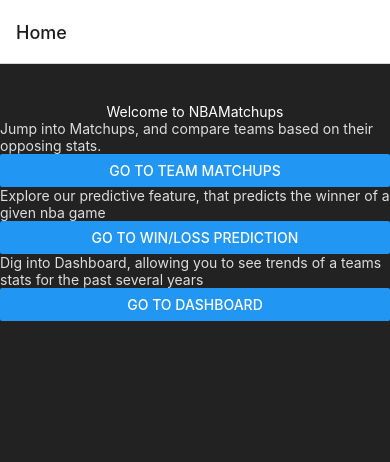
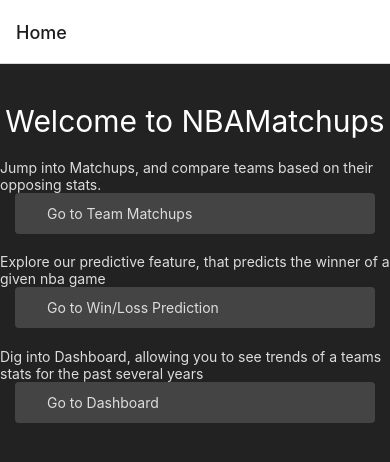
Before and after one commit to parathan/NBAMatchups, a React Native app in the folder MobileApp/: screen /Home in a window 390 px wide. Shown: the top 462 px of the page. Built offline with nearby package versions, Linux system fonts and the light colour scheme.

Commit message:
change button to pressable and add styling

```diff
--- a/MobileApp/src/screens/HomeScreen.js
+++ b/MobileApp/src/screens/HomeScreen.js
@@ -1,5 +1,5 @@
 import { StatusBar } from 'expo-status-bar';
-import { Button, StyleSheet, Text, View } from 'react-native';
+import { Button, Pressable, StyleSheet, Text, View } from 'react-native';
 
 export default function HomeScreen() {
     return (
@@ -8,15 +8,22 @@
             <Text style={styles.text}>
                 Jump into Matchups, and compare teams based on their opposing stats.
             </Text>
-            <Button title='Go to Team Matchups'/>
+            <Pressable style={styles.button}>
+                <Text style={styles.buttonLabel}>Go to Team Matchups</Text>
+            </Pressable>
             <Text style={styles.text}>
                 Explore our predictive feature, that predicts the winner of a given nba game
             </Text>
-            <Button title="Go to Win/Loss Prediction" />
+            <Pressable style={styles.button}>
+                <Text style={styles.buttonLabel}>Go to Win/Loss Prediction</Text>
+            </Pressable>
             <Text style={styles.text}>
                 Dig into Dashboard, allowing you to see trends of a teams stats for the past several years
             </Text>
-            <Button title="Go to Dashboard" />
+            <Pressable style={styles.button}>
+                <Text style={styles.buttonLabel}>Go to Dashboard</Text>
+            </Pressable>
+
             <StatusBar style="auto" />
         </View>
     );
@@ -33,9 +40,24 @@
         marginTop: '10%',
         textAlign: 'center',
         color: '#ffffff',
-        fontSize: '30sp', //TODO #10
+        fontSize: 30, //TODO #10
     },
     text: {
         color: '#dddddd',
+        marginTop: '5%',
+    },
+    buttonLabel: {
+        color: '#dddddd',
+    },
+    button: {
+        backgroundColor: '#444444',
+        borderRadius: 4,
+        borderStyle: 'none',
+        fontSize: '16sp',
+        overflow: 'none',
+        textAlign: 'center',
+        marginHorizontal: 15,
+        paddingVertical: 12,
+        paddingHorizontal: 32,
     }
 });
```
